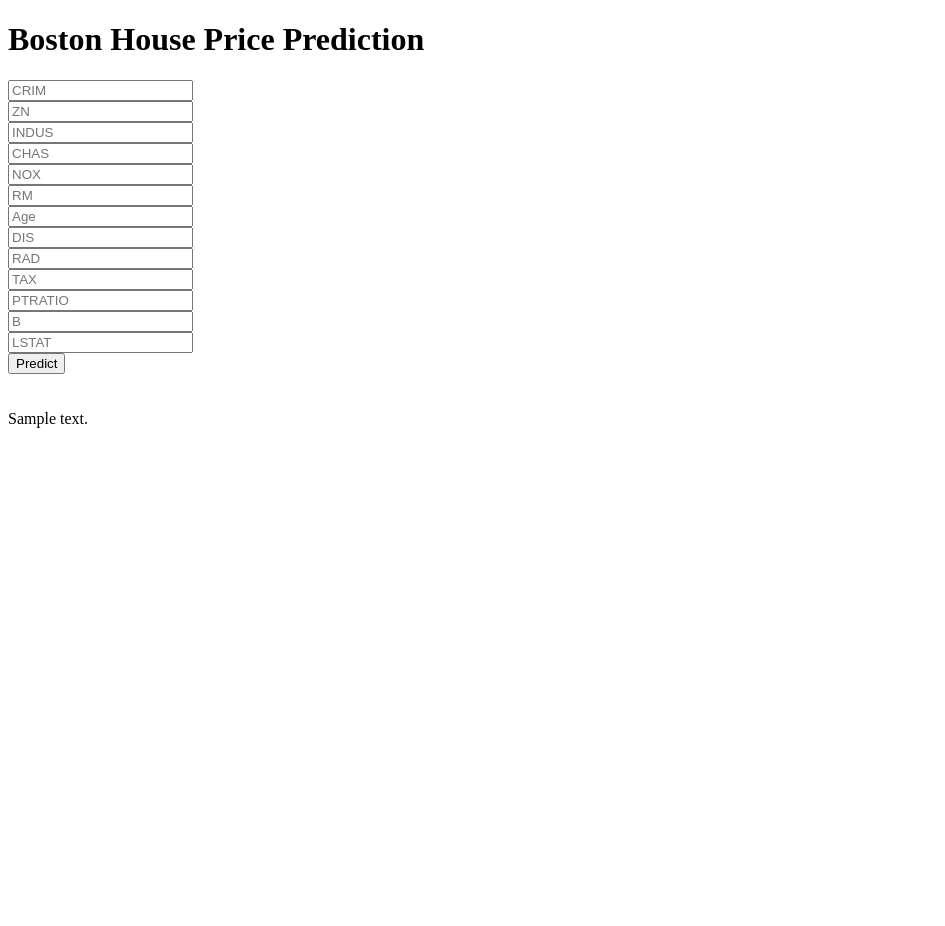
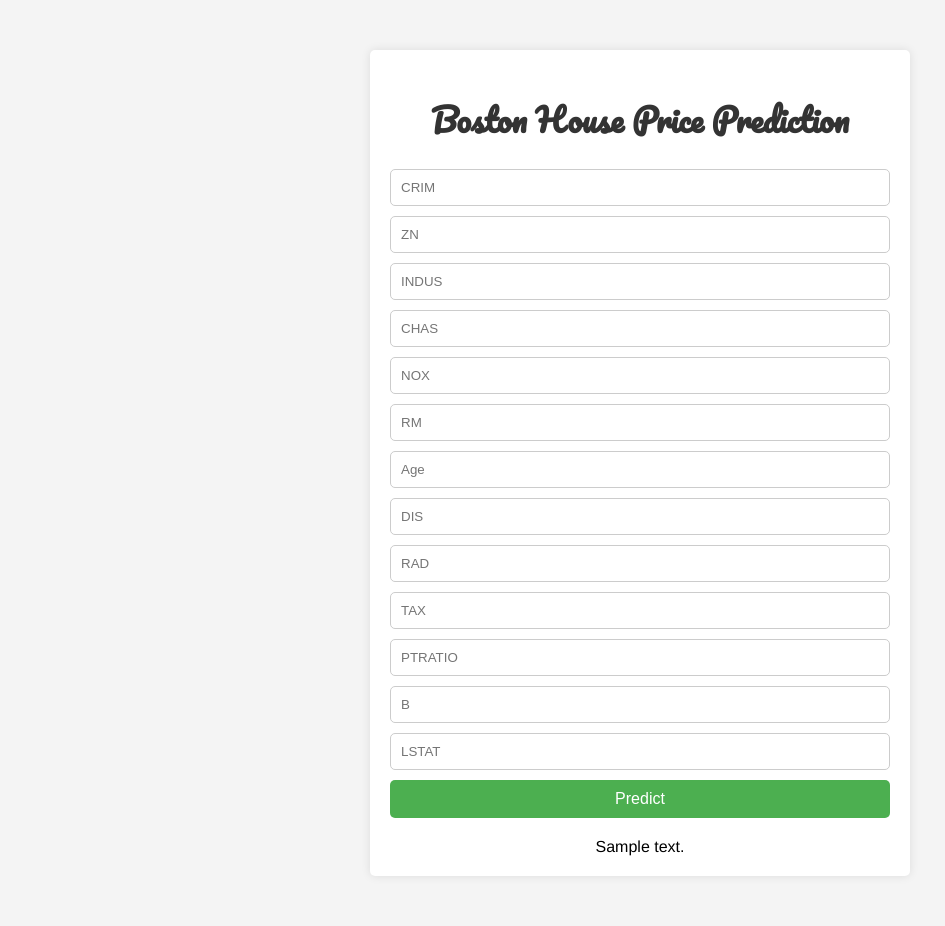
Before and after one commit to siddhantjain603/Boston-House-Pricing, a Flask app: template templates/home.html in a window 1280 px wide. Shown: the whole page, without its empty margins (0-945 px from the left). Before the commit the page ends 428 px from the top, so only its background shows below. Run offline with Flask 3, Linux system fonts and the light colour scheme; the template is opened without the code that fills it: most values are stand-ins (such as "Sample title", 1, 10 or a date in 2020); parts of the project's set-up code (start-up, migrations or seed data) failed here and were passed over.

Commit message:
Added style and css to home.html

```diff
--- a/templates/home.html
+++ b/templates/home.html
@@ -1,23 +1,73 @@
 <!DOCTYPE html>
-<html >
+<html>
 
 <head>
   <meta charset="UTF-8">
   <title>ML API</title>
-  <link href='https://fonts.googleapis.com/css?family=Pacifico' rel='stylesheet' type='text/css'>
-<link href='https://fonts.googleapis.com/css?family=Arimo' rel='stylesheet' type='text/css'>
-<link href='https://fonts.googleapis.com/css?family=Hind:300' rel='stylesheet' type='text/css'>
-<link href='https://fonts.googleapis.com/css?family=Open+Sans+Condensed:300' rel='stylesheet' type='text/css'>
+  <link href="https://fonts.googleapis.com/css2?family=Pacifico&family=Arimo:wght@400;700&family=Hind:wght@300&family=Open+Sans+Condensed:300&display=swap" rel="stylesheet">
+  <style>
+    body {
+      font-family: 'Arimo', sans-serif;
+      background-color: #f4f4f4;
+      margin: 0;
+      padding: 0;
+    }
 
+    .container {
+      max-width: 500px;
+      margin: 50px auto;
+      background-color: #fff;
+      padding: 20px;
+      border-radius: 5px;
+      box-shadow: 0 0 10px rgba(0, 0, 0, 0.1);
+    }
 
+    h1 {
+      font-family: 'Pacifico', cursive;
+      text-align: center;
+      color: #333;
+    }
+
+    form {
+      margin-top: 20px;
+    }
+
+    input[type="text"] {
+      width: 100%;
+      padding: 10px;
+      margin-bottom: 10px;
+      border: 1px solid #ccc;
+      border-radius: 5px;
+      box-sizing: border-box;
+    }
+
+    button {
+      width: 100%;
+      padding: 10px;
+      background-color: #4CAF50;
+      color: #fff;
+      border: none;
+      border-radius: 5px;
+      cursor: pointer;
+      font-size: 16px;
+    }
+
+    button:hover {
+      background-color: #45a049;
+    }
+
+    .prediction {
+      margin-top: 20px;
+      text-align: center;
+    }
+  </style>
 </head>
 
 <body>
- <div class="login">
+  <div class="container">
     <h1>Boston House Price Prediction</h1>
-
     <!-- Main Input For Receiving Query to our ML -->
-    <form action="{{ url_for('predict')}}"method="post">
+    <form action="{{ url_for('predict')}}" method="post">
       <input type="text" name="CRIM" placeholder="CRIM" required="required" /><br>
       <input type="text" name="ZN" placeholder="ZN" required="required" /><br>
       <input type="text" name="INDUS" placeholder="INDUS" required="required" /><br>
@@ -31,18 +81,12 @@
       <input type="text" name="PTRATIO" placeholder="PTRATIO" required="required" /><br>
       <input type="text" name="B" placeholder="B" required="required" /><br>
       <input type="text" name="LSTAT" placeholder="LSTAT" required="required" /><br>
+      <button type="submit">Predict</button>
+    </form>
+    <div class="prediction">
+      {{prediction_text}}
+    </div>
+  </div>
+</body>
 
-
-
-        <button type="submit" class="btn btn-primary btn-block btn-large">Predict</button>
-    </form>
-
-   <br>
-   <br>
-
-
- </div>
- {{prediction_text}}
-
-</body>
 </html>
```
Lines whose indentation alone changed are shown as unchanged.
